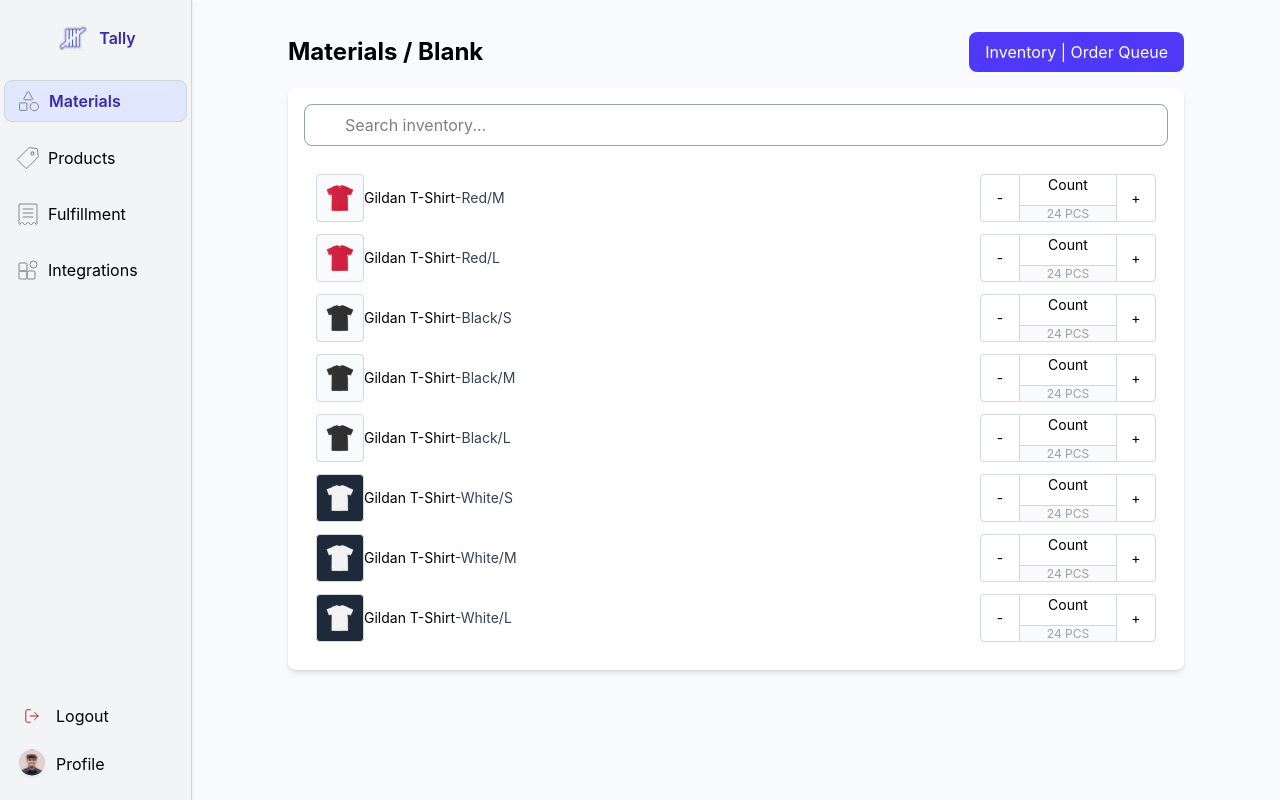
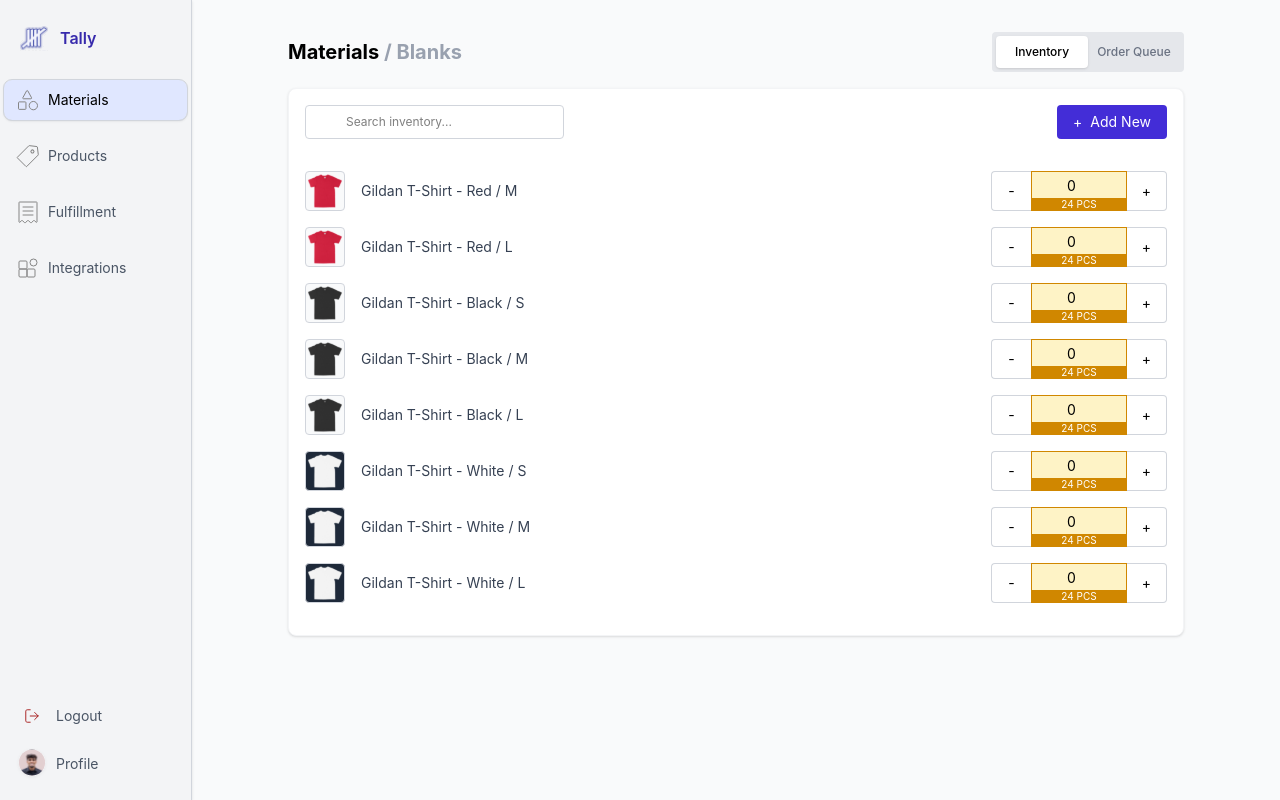
Before and after one commit to HarryAhnHS/lavalab-sp25-dev-challenge, a React (Vite) app: page / in a window 1280 px wide. Built offline with nearby package versions, Linux system fonts and the light colour scheme.

Commit message:
feat: count validation + count inputs and controls + style

```diff
--- a/src/components/Sidebar.jsx
+++ b/src/components/Sidebar.jsx
@@ -29,7 +29,9 @@ const Sidebar = () => {
             {/* Top Section */}
             <div className="py-3 px-1 flex flex-col items-center gap-4 transition-all duration-300">
                 {/* Tally Icon (Header) */}
-                <div className="flex items-center py-2 w-full justify-center">
+                <div className={`flex items-center py-2 w-full rounded-lg cursor-pointer transition-all duration-200 ${
+                    isHovered ? "px-3 justify-start" : "justify-center"
+                }`}>
                     <img src={Tally} alt="Tally"/>
                     {isHovered && (
                         <span className="ml-2 font-semibold text-indigo-800">Tally</span>
@@ -41,12 +43,12 @@ const Sidebar = () => {
                     <div
                         key={tab.id}
                         onClick={() => setSelectedTab(tab.id)}
-                        className={`flex items-center py-2 w-full rounded-lg cursor-pointer transition-all duration-200 ${
+                        className={`flex items-center py-2 w-full text-sm rounded-lg cursor-pointer transition-all duration-200 ${
                             isHovered ? "px-3 justify-start" : "justify-center"
                         } ${
                             selectedTab === tab.id
-                                ? "bg-indigo-100 text-indigo-800 font-semibold border border-gray-300"
-                                : "hover:bg-gray-200 hover:text-black border-none"
+                                ? "bg-indigo-100 text-black outline outline-gray-300 shadow-sm"
+                                : "hover:bg-gray-200 outline-none shadow-none text-gray-600"
                         }`}
                     >
                         <img src={tab.icon} alt={tab.name} className="w-6 h-6 transition-all duration-300" />
@@ -58,7 +60,7 @@ const Sidebar = () => {
             </div>
 
             {/* Bottom Section */}
-            <div className="py-3 px-1 flex flex-col items-center transition-all duration-300">
+            <div className="py-3 px-1 flex flex-col items-center text-sm text-gray-600 transition-all duration-300">
                 {/* Logout Icon */}
                 <div
                     className={`flex items-center py-2 w-full rounded-lg cursor-pointer transition-all duration-200 ${
--- a/src/pages/InventoryPage.jsx
+++ b/src/pages/InventoryPage.jsx
@@ -4,8 +4,12 @@ import { inventoryData } from "../models/mock.jsx";
 const InventoryPage = () => {
     const [search, setSearch] = useState("");
     const [filteredData, setFilteredData] = useState(inventoryData);
+    const [counts, setCounts] = useState(
+        inventoryData.reduce((acc, item) => ({ ...acc, [item.id]: 0 }), {})
+    );
 
-    // Handle Search
+    const [activeTab, setActiveTab] = useState("inventory");
+
     const handleSearch = (e) => {
         const value = e.target.value.toLowerCase();
         setSearch(value);
@@ -16,61 +20,110 @@ const InventoryPage = () => {
         );
     };
 
+    const handleCountChange = (id, newValue) => {
+        if (newValue >= 0) {
+            setCounts((prev) => ({ ...prev, [id]: newValue }));
+        }
+    };
+
     return (
         <div className="flex-1 h-screen bg-gray-50 text-black py-8 px-24">
-            {/* Top bar */}
             <div className="flex justify-between items-center mb-4">
-                {/* To do - set as nav title and create toggle button */}
-                <h1 className="text-2xl font-bold">Materials / Blank</h1>
-                <button className="bg-indigo-600 text-white px-4 py-2 rounded-lg hover:bg-indigo-700">
-                    Inventory | Order Queue
+                {/* Page Title */}
+                <h1 className="text-xl font-bold">
+                    Materials <span className="text-gray-400">/ Blanks</span>
+                </h1>
+
+                {/* Toggle Button */}
+                <div className="flex bg-gray-200 rounded text-xs p-1 w-48">
+                    <button
+                        onClick={() => setActiveTab("inventory")}
+                        className={`flex-1 py-2 font-medium transition-all cursor-pointer ${
+                            activeTab === "inventory" ? "bg-white shadow rounded" : "text-gray-500"
+                        }`}
+                    >
+                        Inventory
+                    </button>
+                    <button
+                        onClick={() => setActiveTab("orderQueue")}
+                        className={`flex-1 py-2 font-medium transition-all cursor-pointer ${
+                            activeTab === "orderQueue" ? "bg-white shadow rounded" : "text-gray-500"
+                        }`}
+                    >
+                        Order Queue
                     </button>
                 </div>
-
-            {/* Inventory component - todo abstract */}
-            <div className="bg-white rounded-lg shadow-md p-4">
-                {/* Search Bar */}
-                <div className="relative mb-4">
+            </div>
+            <div className="bg-white rounded-lg border border-gray-100 shadow-sm p-4">
+                <div className="flex justify-between mb-4 text-xs">
+                    <div className="w-[30%]">
                         <input
                             type="text"
                             placeholder="Search inventory..."
                             value={search}
                             onChange={handleSearch}
-                        className="w-full p-2 pl-10 border border-gray-400 rounded-lg focus:outline-none"
+                            className="w-full p-2 pl-10 border border-gray-300 rounded-sm focus:outline-none"
                         />
-                    {/* <FiSearch className="absolute left-3 top-3 text-gray-500" /> */}
                     </div>
-                {/* Table */}
+                    <button className="flex justify-center items-center bg-indigo-700 text-white text-sm px-4 rounded cursor-pointer">
+                        <span className="mr-2">
+                            +
+                        </span>
+                        <span>
+                            Add New
+                        </span>
+                    </button>
+                </div>
                 <table className="w-full">
                     <tbody>
-                        {filteredData.map((item) => (
-                            <tr key={item.id} className="flex items-center justify-between h-12 m-3 text-sm">
-                                <td className="flex items-center">
-                                    <div className={`h-12 w-12 p-2 border border-gray-300 rounded
-                                        ${item.color == "White" ? "bg-gray-800" : "bg-gray-50"}`}>
-                                        <img src={item.image} alt={item.name} className="w-full h-full"></img>
+                        {filteredData.map((item) => {
+                            const isInvalid = counts[item.id] > item.stock;
+                            return (
+                                <tr key={item.id} className="flex items-center justify-between h-10 my-4 text-sm">
+                                    <td className="flex items-center text-gray-700">
+                                        <div className={`h-10 w-10 mr-4 border border-gray-300 rounded
+                                            ${item.color === "White" ? "bg-gray-800" : "bg-gray-50"}`}>
+                                            <img src={item.image} alt={item.name} className="w-full h-full" />
                                         </div>
                                         <span>{item.name}</span>
-                                    <span className="text-gray-700">-{item.color}</span>
-                                    <span className="text-gray-700">/{item.size}</span>
-
+                                        <span>&nbsp;-&nbsp;</span>
+                                        <span>{item.color}</span>
+                                        <span>&nbsp;/&nbsp;</span>
+                                        <span className="text-gray-700">{item.size}</span>
                                     </td>
                                     <td>
-                                    <div className="h-12 flex items-center">
-                                        <button className="h-full w-10 border border-gray-300 rounded-l">-</button>
-                                        <div className="h-full w-24 flex-1 flex flex-col items-center border-y border-gray-300">
-                                            <div className="h-8">
-                                                Count
-                                            </div>
-                                            <div className="h-4 w-full flex justify-center items-center border-t border-gray-300 bg-gray-50 text-gray-400 text-xs">
+                                        <div className="h-10 flex items-center">
+                                            <button
+                                                onClick={() => handleCountChange(item.id, counts[item.id] - 1)}
+                                                className="h-full w-10 border-l border-y border-gray-300 rounded-l cursor-pointer"
+                                                disabled={counts[item.id] === 0}
+                                            >
+                                                -
+                                            </button>
+                                            <div className={`h-full w-24 flex-1 flex flex-col items-center border
+                                                ${isInvalid ? "border-gray-300 text-gray-700" : "border-yellow-600 bg-amber-100"}`}>
+                                                <input
+                                                    type="number"
+                                                    value={counts[item.id]}
+                                                    onChange={(e) => handleCountChange(item.id, parseInt(e.target.value) || 0)}
+                                                    className="h-7 w-full text-center outline-none bg-transparent"
+                                                />
+                                                <div className={`h-3 w-full flex justify-center items-center border-t text-[10px]
+                                                                ${isInvalid ? "border-gray-300 bg-gray-50 text-gray-500" : "border-yellow-600 bg-yellow-600 text-white"}`}>
                                                     {item.stock} PCS
                                                 </div>
                                             </div>
-                                        <button className="h-full w-10 border border-gray-300 rounded-r">+</button>
+                                            <button
+                                                onClick={() => handleCountChange(item.id, counts[item.id] + 1)}
+                                                className="h-full w-10 border-r border-y border-gray-300 rounded-r cursor-pointer"
+                                            >
+                                                +
+                                            </button>
                                         </div>
                                     </td>
                                 </tr>
-                        ))}
+                            );
+                        })}
                     </tbody>
                 </table>
             </div>
```
Lines whose indentation alone changed are shown as unchanged.
